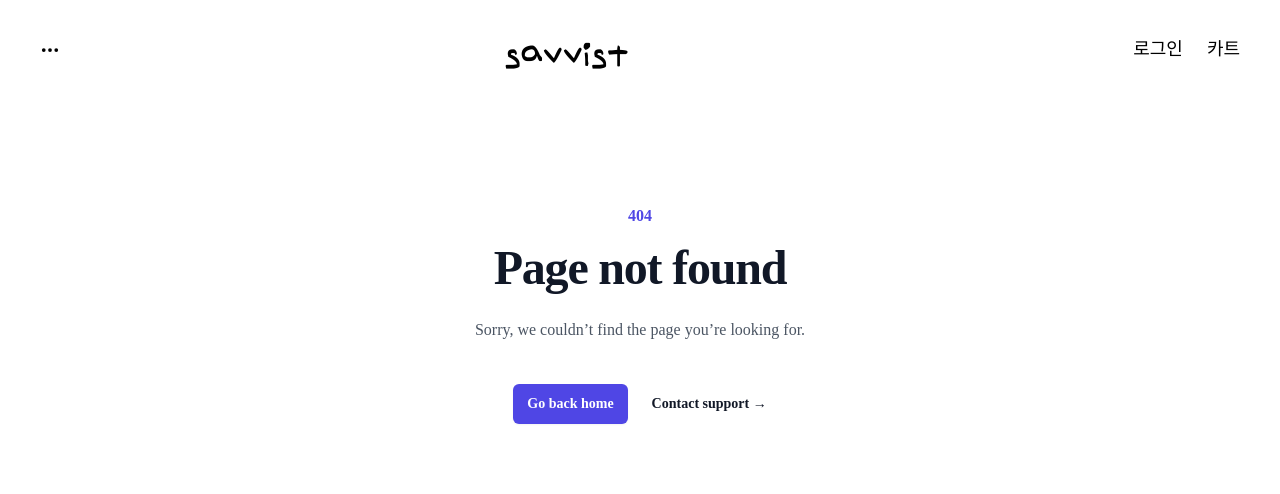
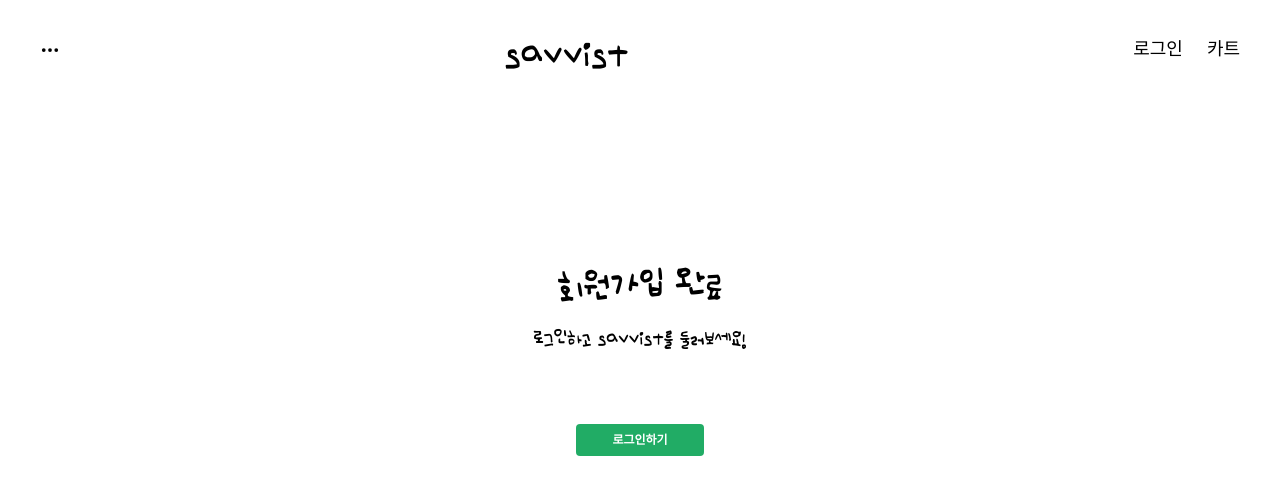
Before and after one commit to ksunperson/savvist-front, a Next.js app: page /join/success in a window 1280 px wide. Before the commit this address had no page. Shown: the top 494 px of the page. Built offline with nearby package versions, Linux system fonts and the light colour scheme.

Commit message:
feat: 회원가입 성공시 페이지 제작 중...

```diff
--- /dev/null
+++ b/app/join/success/page.tsx
@@ -0,0 +1,13 @@
+
+import SignupSuccess from "@/components/join/success";
+import type { Metadata } from "next";
+
+export const metadata: Metadata = {
+  title: "시작하기"
+}
+
+export default function SignupSuccessPage() {
+  return (
+    <SignupSuccess />
+  )
+}
--- a/components/join/join.tsx
+++ b/components/join/join.tsx
@@ -1,9 +1,9 @@
 "use client"
 
-import { useState } from "react";
+import { useState, useContext } from "react";
 import Address, { IAddr } from "./Address";
 import { useForm, SubmitHandler } from 'react-hook-form';
-
+import { useRouter } from 'next/navigation';
 interface IForm {
   username: string;
   userid: string;
@@ -19,15 +19,31 @@ interface IForm {
 }
 
 export default function Join() {
+  const router = useRouter(); // useRouter 훅을 사용하여 router 인스턴스를 얻습니다.
   const [duplicateUseridMessage, setDuplicateUseridMessage] = useState<string>('');
+  const [duplicateMessageColor, setDuplicateMessageColor] = useState<string>('');
   const [addressData, setAddressData] = useState<IAddr>({ address: "", zonecode: "", addrDetail: "" });
   const {
     register,
     watch,
-    reset,
     handleSubmit,
     formState: { errors },
-  } = useForm<IForm>({ mode: "onChange" })
+  } = useForm<IForm>({
+    mode: "onChange",
+    defaultValues: {
+      username: "",
+      userid: "",
+      password: "",
+      passwordConfirm: "",
+      nickname: "",
+      phone: "",
+      email: "",
+      address: "",
+      zipNo: "",
+      addr: "",
+      addrDetail: "",
+    },
+  })
 
   const onSubmit: SubmitHandler<IForm> = async (data) => {
     try {
@@ -43,6 +59,7 @@ export default function Join() {
       });
       if (response.ok) {
         console.log('회원가입이 성공적으로 완료되었습니다.');
+        router.push("/join/success");
       } else {
         console.error('회원가입 중 오류가 발생했습니다.');
       }
@@ -65,12 +82,15 @@ export default function Join() {
       const result = await response.text();
       if (response.ok) {
         setDuplicateUseridMessage(result);
+        setDuplicateMessageColor("text-green-500");
       } else {
         setDuplicateUseridMessage(result);
+        setDuplicateMessageColor("text-red-500");
       }
     } catch (error) {
       console.error('네트워크 오류:', error);
       setDuplicateUseridMessage("네트워크 오류가 발생했습니다.");
+      setDuplicateMessageColor("text-red-500");
     }
   };
 
@@ -134,7 +154,7 @@ export default function Join() {
                 중복 확인
               </button>
             </div>
-            {duplicateUseridMessage && <p className="text-xs text-red-500" role="alert">{duplicateUseridMessage}</p>}
+            {duplicateUseridMessage && <p className={`text-xs ${duplicateMessageColor}`} role="alert">{duplicateUseridMessage}</p>}
             {errors.userid && <p className="text-xs text-red-500" role="alert">{errors.userid.message}</p>}
           </div>
           <div>
--- /dev/null
+++ b/components/join/success.tsx
@@ -0,0 +1,19 @@
+import Link from "next/link";
+
+export default function SignupSuccess() {
+  return (
+    <div className="justify-center items-center text-center">
+      <div className="text-3xl pt-48 custom-font">
+        회원가입 완료
+        <p className="text-base mt-6 mb-10">로그인하고 savvist를 둘러보세요!</p>
+      </div >
+      <div>
+        <Link href="/login">
+          <button className="bg-custom-green text-white font-bold text-xs py-2 px-4 rounded mt-8 w-32">
+            로그인하기
+          </button>
+        </Link>
+      </div>
+    </div >
+  )
+}
```
